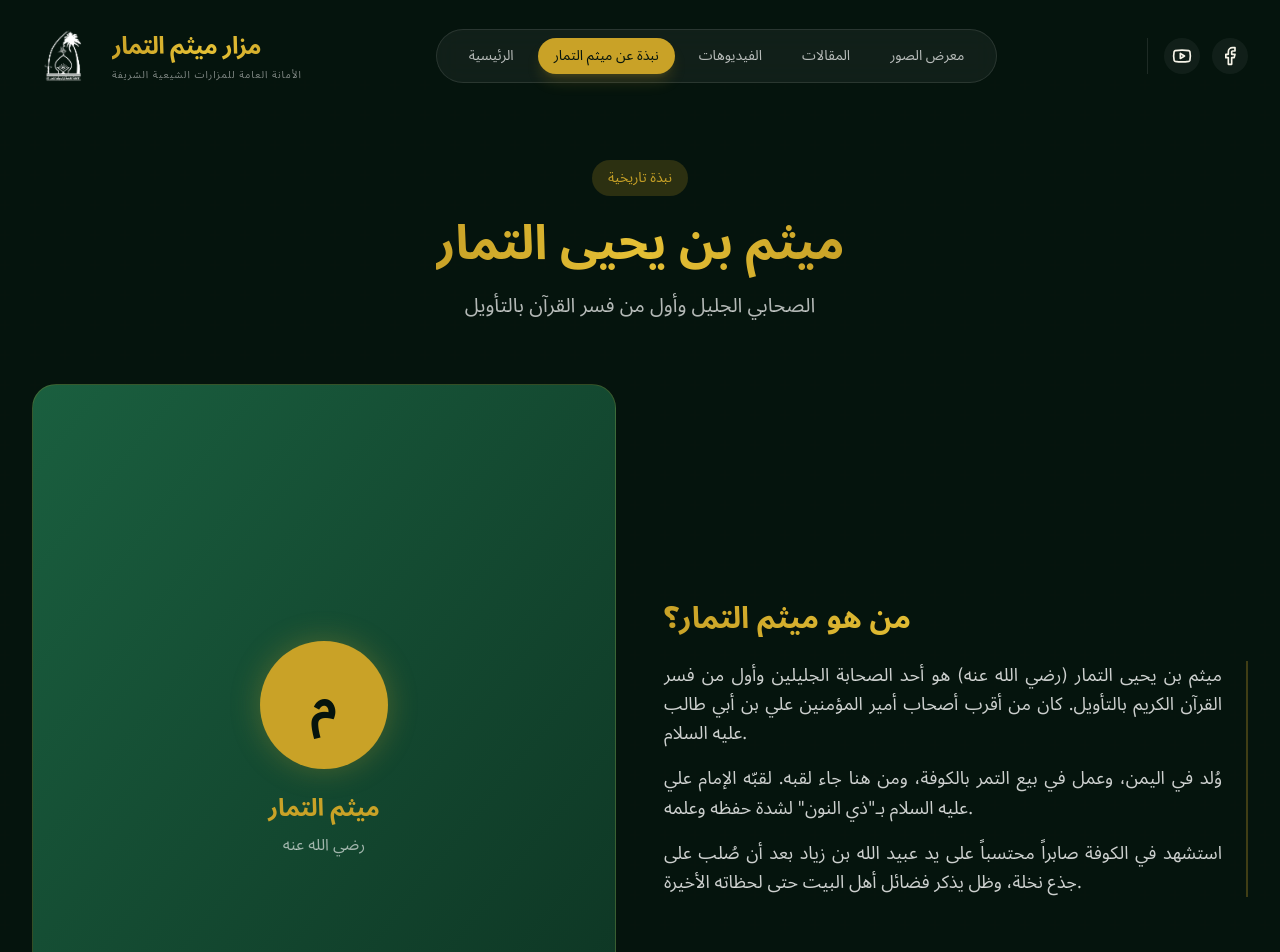
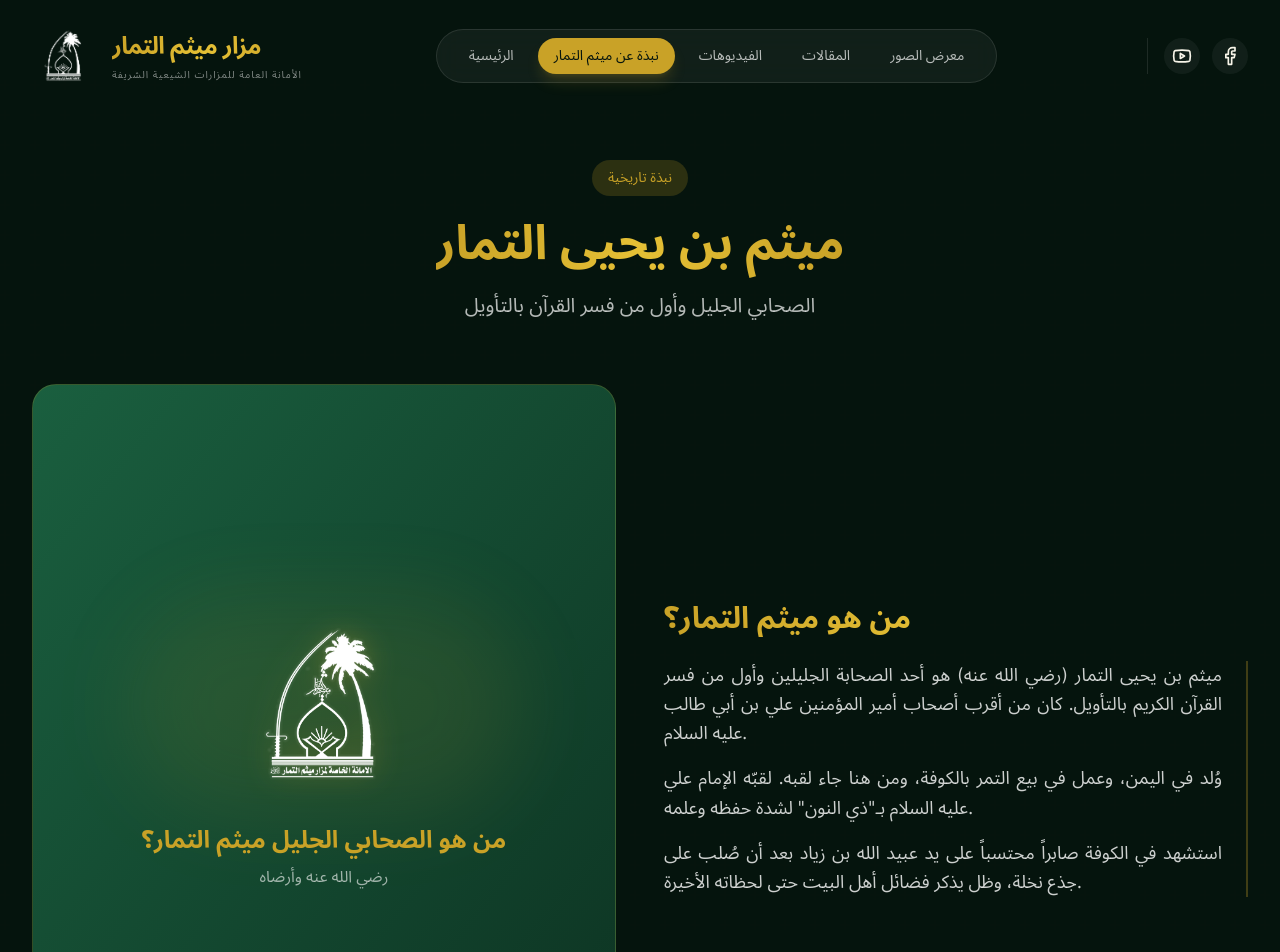
Before and after one commit to MOOdynaz/mazar-althammar, a React (Vite) app in the folder app/: page /about in a window 1280 px wide. Shown: the top 952 px of the page. Built offline with nearby package versions, Linux system fonts and the light colour scheme.

Commit message:
fix: use official shrine location link provided by user

```diff
--- a/app/src/pages/About.tsx
+++ b/app/src/pages/About.tsx
@@ -1,5 +1,6 @@
 import { motion } from 'framer-motion'
 import { Book, MapPin, Star, Heart, Award, Navigation } from 'lucide-react'
+import mazarLogo from '../assets/images/logo.png'
 
 const features = [
   { icon: Book, title: 'أول المفسرين', description: 'أول من فسر القرآن الكريم بالتأويل' },
@@ -44,15 +45,28 @@ export default function About() {
 
           {/* Intro Grid */}
           <div className="grid grid-cols-1 lg:grid-cols-2 gap-12 items-center mb-20">
-            <motion.div initial={{ opacity: 0, x: -30 }} animate={{ opacity: 1, x: 0 }} className="aspect-[4/5] rounded-3xl overflow-hidden glass-card flex items-center justify-center bg-gradient-to-br from-[#1a5f3f] to-[#0d3322] border border-[#c9a227]/20">
-              <div className="text-center p-8">
-                <div className="w-32 h-32 mx-auto mb-6 rounded-full bg-[#c9a227] flex items-center justify-center shadow-[0_0_30px_rgba(201,162,39,0.3)]">
-                  <span className="text-5xl font-bold text-[#05140d]">م</span>
-                </div>
-                <h3 className="text-2xl font-bold text-[#c9a227] mb-2">ميثم التمار</h3>
-                <p className="text-white/60">رضي الله عنه</p>
-              </div>
-            </motion.div>
+  <motion.div
+    initial={{ opacity: 0, x: -30 }}
+    animate={{ opacity: 1, x: 0 }}
+    className="aspect-[4/5] rounded-3xl overflow-hidden glass-card flex items-center justify-center bg-gradient-to-br from-[#1a5f3f] to-[#0d3322] border border-[#c9a227]/20"
+  >
+    <div className="text-center p-8">
+      {/* استبدال الحرف "م" باللوغو */}
+      <div className="relative group mb-6">
+        {/* توهج ذهبي خلف اللوغو */}
+        <div className="absolute -inset-4 bg-[#c9a227]/20 rounded-full blur-2xl opacity-50 group-hover:opacity-80 transition duration-500"></div>
+
+        <img
+          src={mazarLogo}
+          alt="شعار مزار ميثم التمار"
+          className="relative w-48 h-48 mx-auto object-contain transition-transform duration-700 group-hover:scale-110 drop-shadow-[0_0_15px_rgba(201,162,39,0.4)]"
+        />
+      </div>
+
+      <h3 className="text-2xl font-bold text-[#c9a227] mb-2">من هو الصحابي الجليل ميثم التمار؟</h3>
+      <p className="text-white/60">رضي الله عنه وأرضاه</p>
+    </div>
+  </motion.div>
 
             <motion.div initial={{ opacity: 0, x: 30 }} animate={{ opacity: 1, x: 0 }} className="space-y-6">
               <h2 className="text-3xl font-bold gold-gradient">من هو ميثم التمار؟</h2>
```
